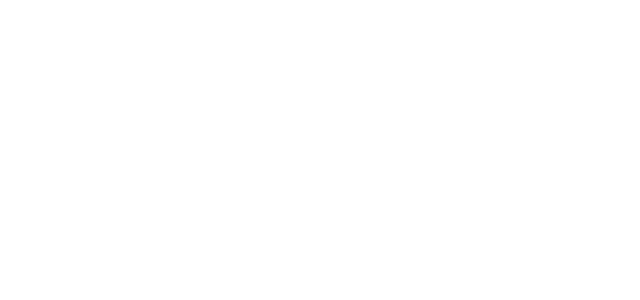
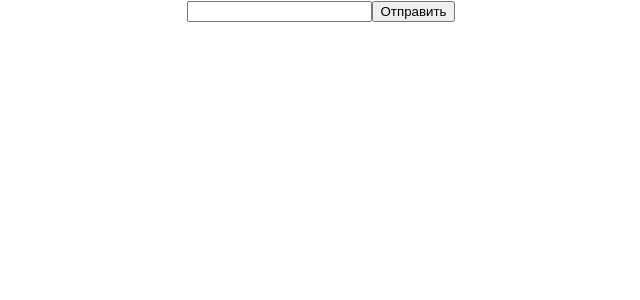
Before and after one commit to VladimirRM/ut-soccet, a React (Create React App) app in the folder client/: page / in a window 1280 px wide. Shown: the top 300 px of the page, without its empty margins (319-959 px from the left). Built offline with nearby package versions, Linux system fonts and the light colour scheme.

Commit message:
render form

```diff
--- a/client/src/App.js
+++ b/client/src/App.js
@@ -1,9 +1,11 @@
 
 import './App.css';
+import LongPulling from './LongPulling';
 
 function App() {
   return (
     <div className="App">
+      <LongPulling/>
 
     </div>
   );
--- a/client/src/LongPulling.jsx
+++ b/client/src/LongPulling.jsx
@@ -6,7 +6,7 @@
         <div>
             <div>
                 <input type="text" />
-                <button></button>
+                <button>Отправить</button>
             </div>
         </div>
 
```
Also changed, not shown: client/src/index.css (line endings or trailing spaces).
